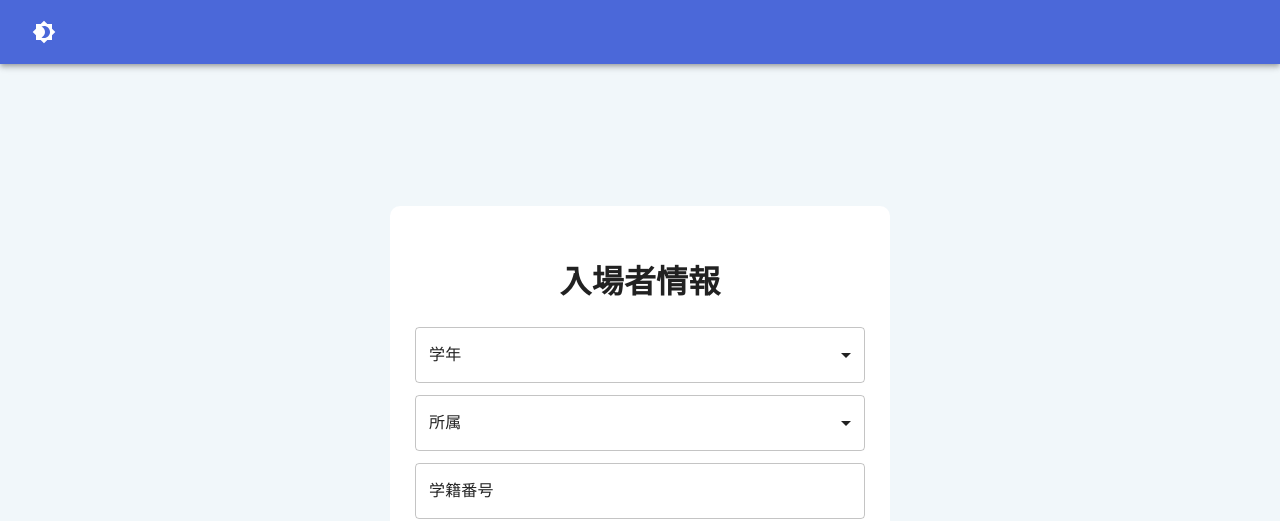
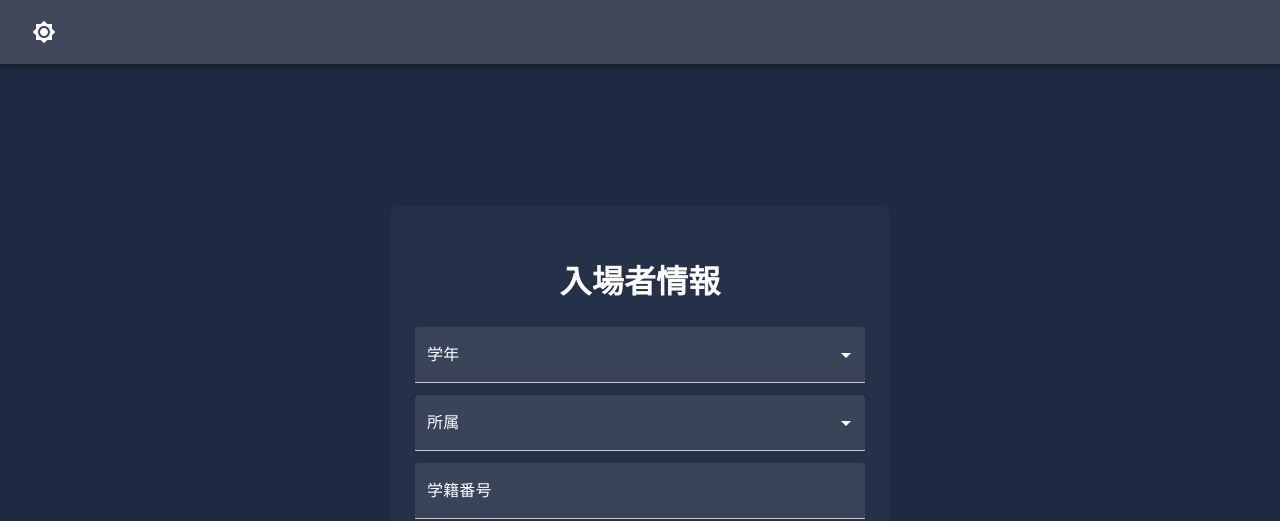
Before and after one commit to oyachi/Kitahito_Log, a React (Create React App) app in the folder kitahitolog-web/: page / in a window 1280 px wide. Shown: the top 521 px of the page. Built offline with nearby package versions, Linux system fonts and the light colour scheme.

Commit message:
Fix: default color mode -> dark

```diff
--- a/kitahitolog-web/src/components/CustomThemeProvider.tsx
+++ b/kitahitolog-web/src/components/CustomThemeProvider.tsx
@@ -21,7 +21,7 @@ interface Props {
 }
 
 const CustomThemeProvider: React.VFC<Props> = ({ children }) => {
-  const [mode, setMode] = useState<'light' | 'dark'>('light');
+  const [mode, setMode] = useState<'light' | 'dark'>('dark');
 
   const colorMode = useMemo(
     () => ({
```
